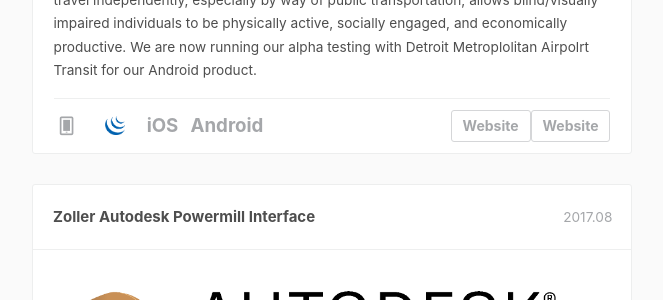
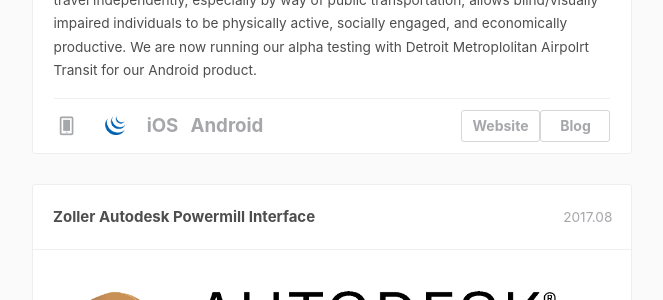
Before and after one commit to rapsoulhaonan/rapsoulhaonan.github.io, a Jekyll site: the page built from portfolio/index.html, in a window 1280 px wide and 900 px high, scrolled down 889 px. Shown: the part 143-443 px from the top of the window, without its empty margins (308-971 px from the left). Built offline with Jekyll 4.4.1, drawn with Linux system fonts in a browser that asks for light colours; nearby versions of some CDN libraries; comment, search, counter and statistics services are not loaded.

Commit message:
Update index.html

```diff
--- a/portfolio/index.html
+++ b/portfolio/index.html
@@ -35,7 +35,7 @@
 									<span class="i-jquery"></span>
 									<span><b>iOS</b></span>
 									<span><b>Android</b></span>
-									<span class="link"><a target="_blank" href="http://www.lookingbus.com/">Website</a></span>
+									<span class="link"><a target="_blank" href="http://www.lookingbus.com/">Blog</a></span>
 									<span class="link"><a target="_blank" href="http://www.lookingbus.com/">Website</a></span>
 								</li>
 							</ul>
```
